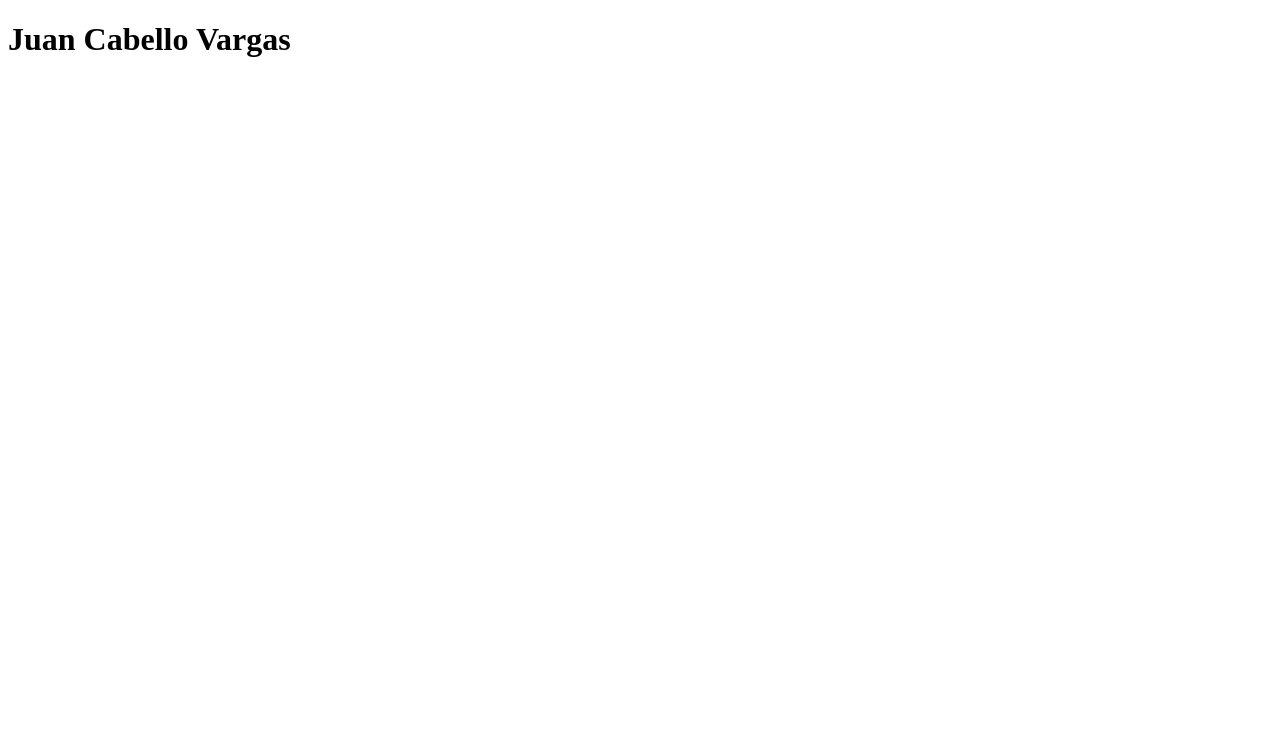
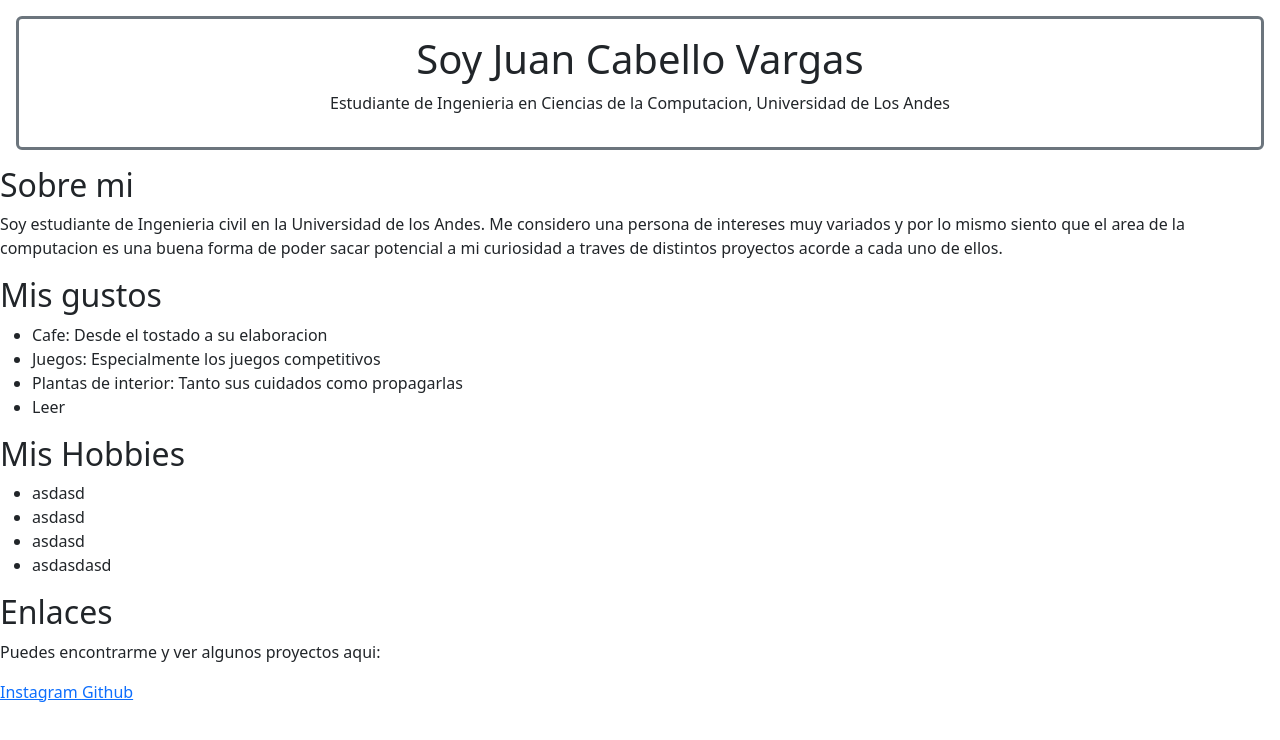
Before and after one commit to JuanCabelloVargas/JuanCabelloVargas.github.io, a plain HTML site: page index.html in a window 1280 px wide. Drawn offline with nearby package versions, Linux system fonts and the light colour scheme.

Commit message:
feat: create base html with Bootstrap

```diff
--- a/index.html
+++ b/index.html
@@ -4,9 +4,56 @@
   <meta charset="UTF-8">
   <meta name="viewport" content="width=device-width, initial-scale=1.0">
   <title>Document</title>
+  <link href="https://cdn.jsdelivr.net/npm/bootstrap@5.3.7/dist/css/bootstrap.min.css" rel="stylesheet">
+
 </head>
 <body>
-    <h1>Juan Cabello Vargas</h1>
+    <header class="m-3 p-3 bs-light border border-3 border-secondary rounded">
+      <h1 class="text-center">Soy Juan Cabello Vargas</h1>
+      <p class="text-center text-bold">Estudiante de Ingenieria en Ciencias de la Computacion, Universidad de Los Andes</h3>
+    </header>
 
+    <section>
+      <h2>Sobre mi</h2>
+      <p>
+        Soy estudiante de Ingenieria civil en la Universidad de los Andes. Me considero una persona de intereses muy variados y por lo mismo siento que el area de la computacion es una buena forma de poder sacar potencial a mi curiosidad a traves de distintos proyectos acorde a cada uno de ellos.
+      </p>
+    </section>
+
+    <section>
+      <div>
+        <h2>Mis gustos</h2>
+        <ul>
+          <li>Cafe: Desde el tostado a su elaboracion</li>
+          <li>Juegos: Especialmente los juegos competitivos</li>
+          <li>Plantas de interior: Tanto sus cuidados como propagarlas</li>
+          <li>Leer</li>
+        </ul>
+      </div>
+
+      <div>
+        <h2>Mis Hobbies</h2>
+        <ul>
+          <li>asdasd</li>
+          <li>asdasd</li>
+          <li>asdasd</li>
+          <li>asdasdasd</li>
+        </ul>
+      </div>
+    </section>
+    <section>
+      <div>
+        <h2>Enlaces</h2>
+        <p>Puedes encontrarme y ver algunos proyectos aqui:</p>
+        <div>
+          <a href="https://instagram.com/juancho.jpg">
+           Instagram
+          </a>
+          <a href="https://github.com/JuanCabelloVargas">
+            Github
+          </a>
+        </div>
+      </div>
+    </section>
 </body>
 </html>
```
